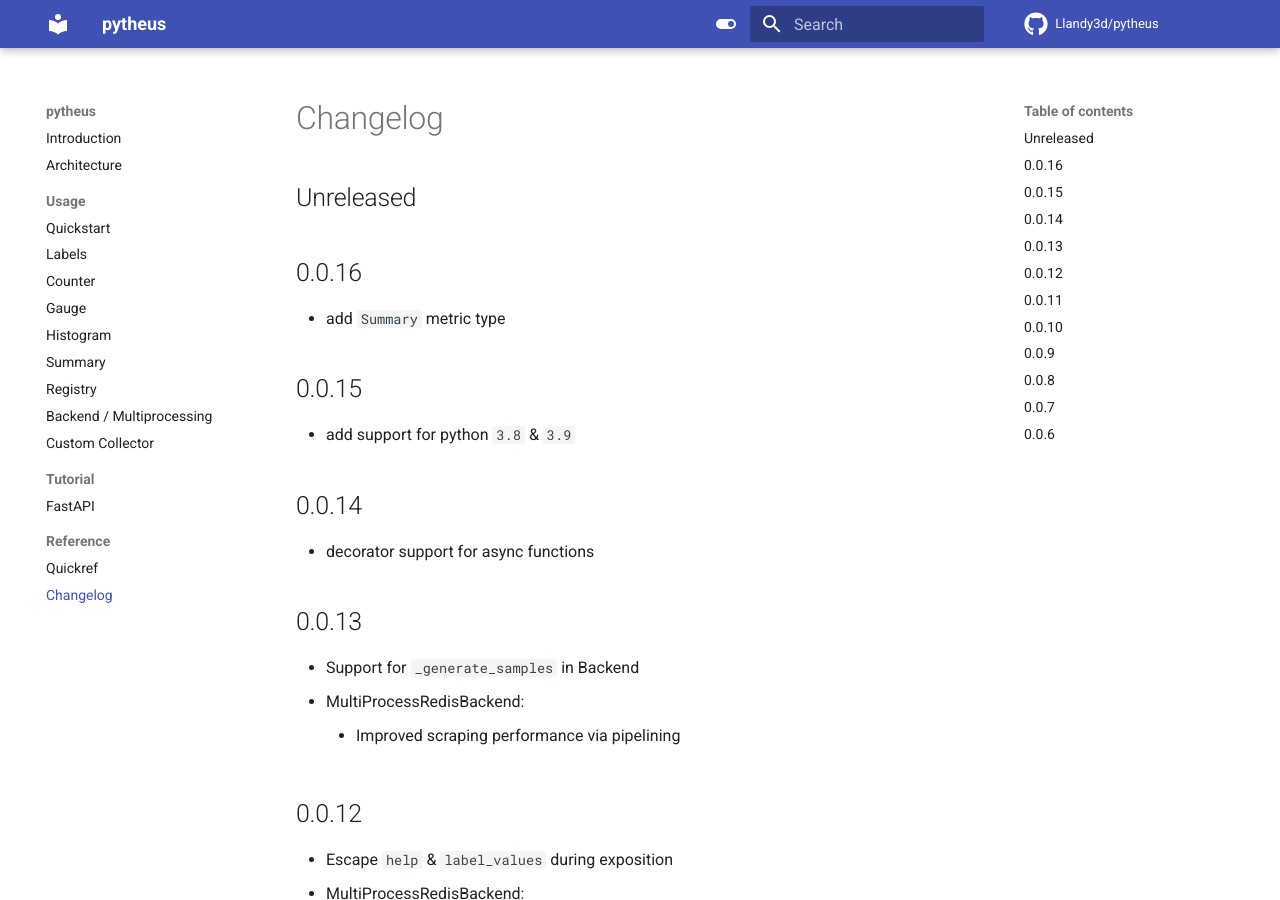
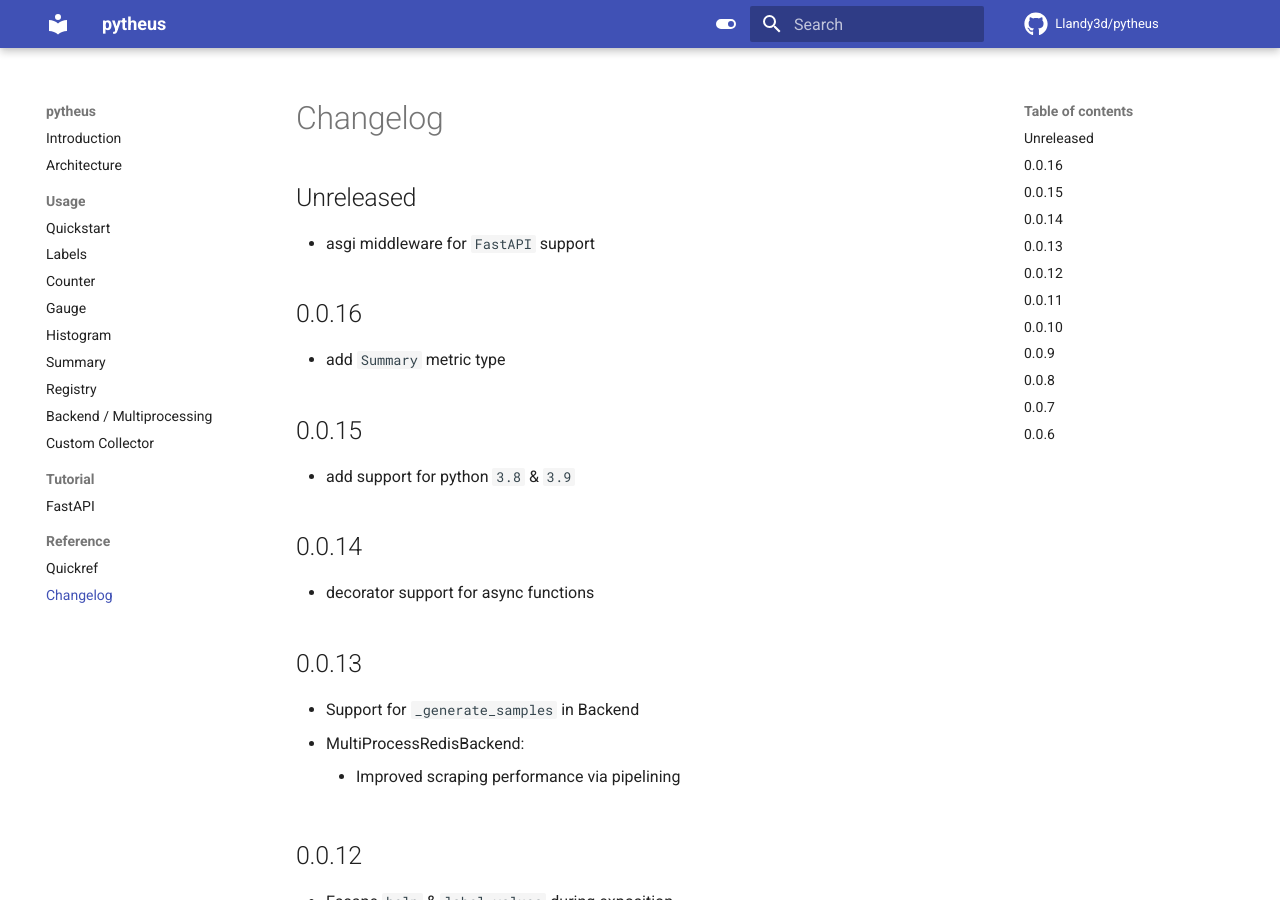
Before and after one commit to Llandy3d/pytheus, an MkDocs documentation site: the page built from docs/changelog.md, in a window 1280 px wide and 900 px high. Built offline with MkDocs 1.6.1 and Material for MkDocs 9.7.7, drawn with Linux system fonts in a browser that asks for light colours; comment, search, counter and statistics services are not loaded.

Commit message:
update changelog

```diff
--- a/docs/changelog.md
+++ b/docs/changelog.md
@@ -1,6 +1,8 @@
 # Changelog
 
 ## Unreleased
+
+- asgi middleware for `FastAPI` support
 
 ## 0.0.16
 
```
